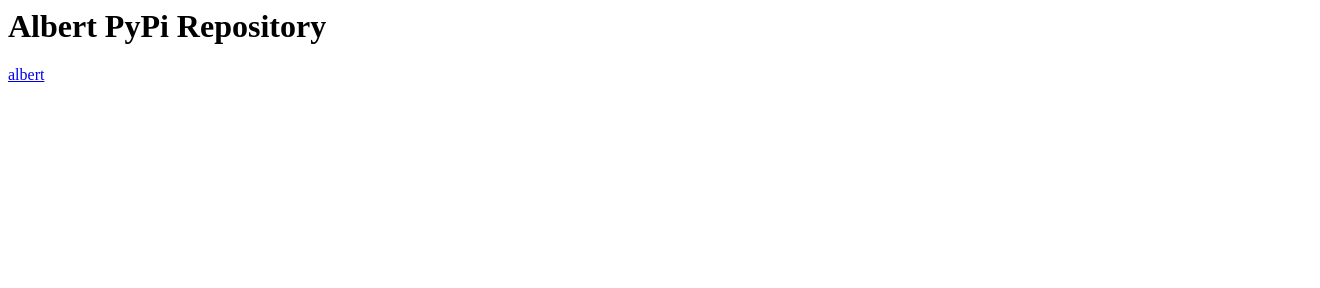
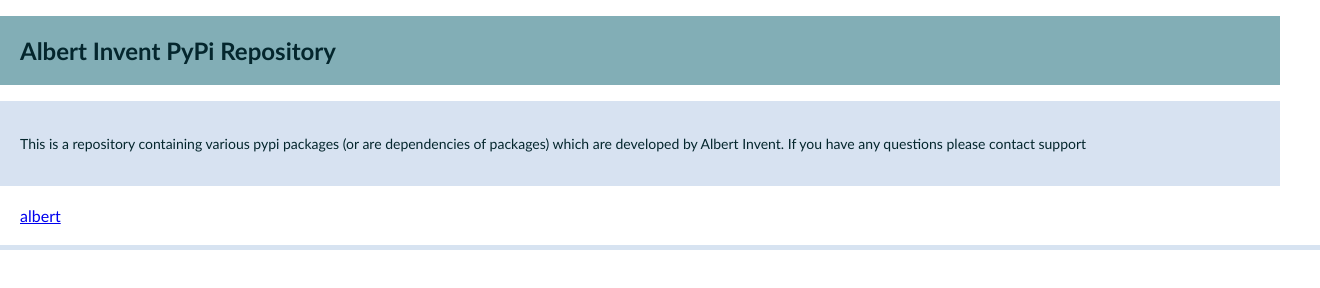
Before and after one commit to jwelchalbert/albert-python-pkgs, a plain HTML site: page index.html in a window 1280 px wide. Shown: the whole page, 1320 px wide, since content can reach past the window. Drawn offline with Linux system fonts and the light colour scheme.

Commit message:
Added New Index for albert ds toolkit

```diff
--- a/index.html
+++ b/index.html
@@ -1,4 +1,47 @@
-<h1>Albert PyPi Repository</h1>
-<div class="package">
-  <a href="albert/">albert</a>
-</div>
+<!DOCTYPE html>
+<html>
+
+<head>
+	<title>Example Python Package Index</title>
+	<style>
+		body {
+			font-family: "Source Sans Pro", "Trebuchet MS", "Lucida Grande", " Bitstream Vera Sans", " Helvetica Neue", " sans-serif";
+			margin: 0px;
+		}
+
+		h1 {
+			background-color: rgba(130, 174, 182, 1);
+			font-size: 24px;
+			color: rgba(4, 38, 45, 1);
+			padding: 20px;
+		}
+
+		.explanation {
+			background-color: rgba(215, 226, 241, 1);
+			font-size: 14px;
+			color: rgba(4, 38, 45, 1);
+			padding: 20px;
+		}
+
+		div.package {
+			font-size: 16px;
+			color: rgba(79, 108, 142, 1);
+			border-bottom: 5px solid rgba(215, 227, 241, 1);
+			padding: 20px;
+			width: 100%;
+		}
+	</style>
+</head>
+
+<body>
+	<h1>Albert Invent PyPi Repository</h1>
+	<section class="explanation">
+		<p>This is a repository containing various pypi packages (or are dependencies of packages) which are developed
+			by Albert Invent. If you have any questions please contact support</p>
+	</section>
+	<div class="package">
+		<a href="albert/">albert</a>
+	</div>
+</body>
+
+</html>
```
Also changed, not shown: albert/index.html (added, +11 -0 lines).
